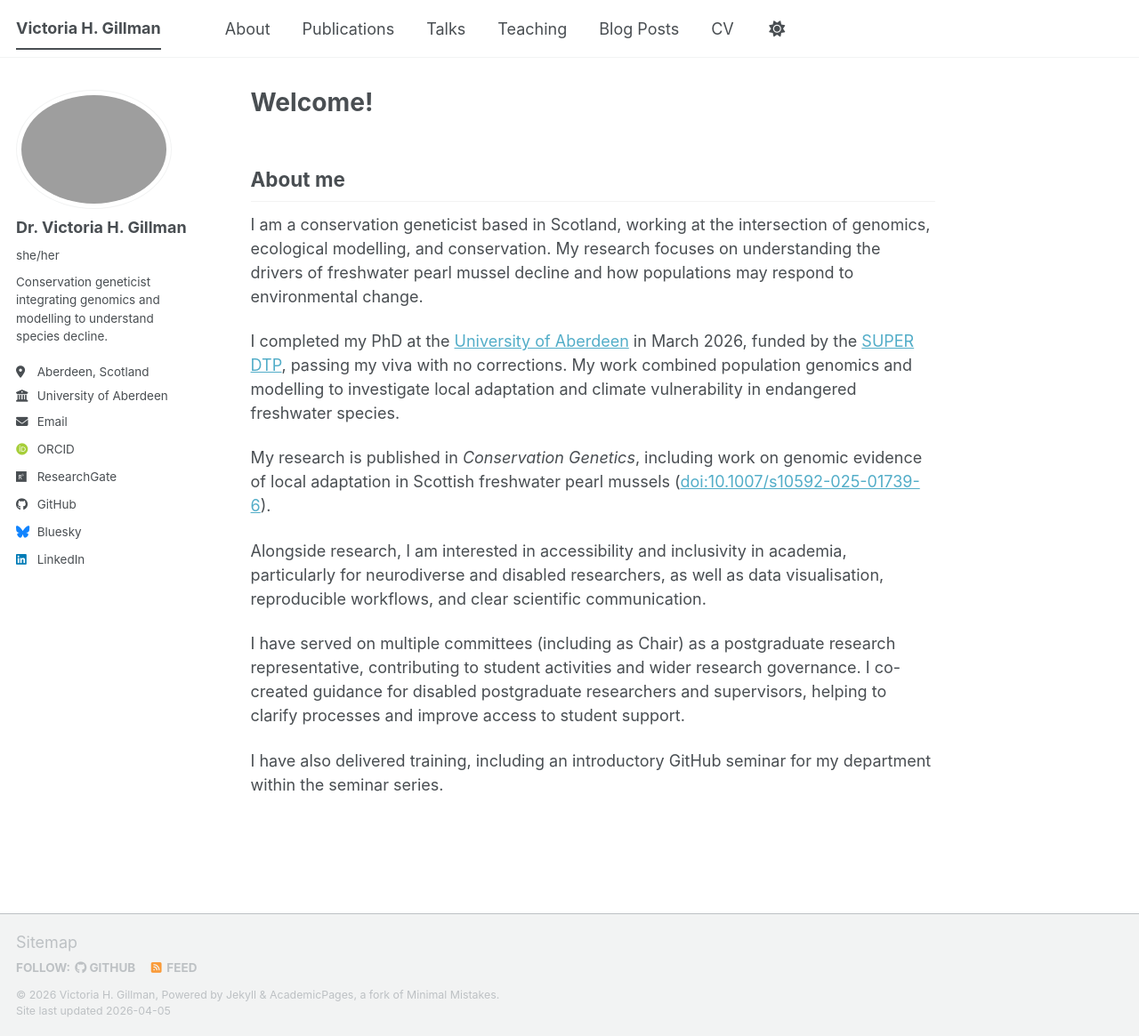
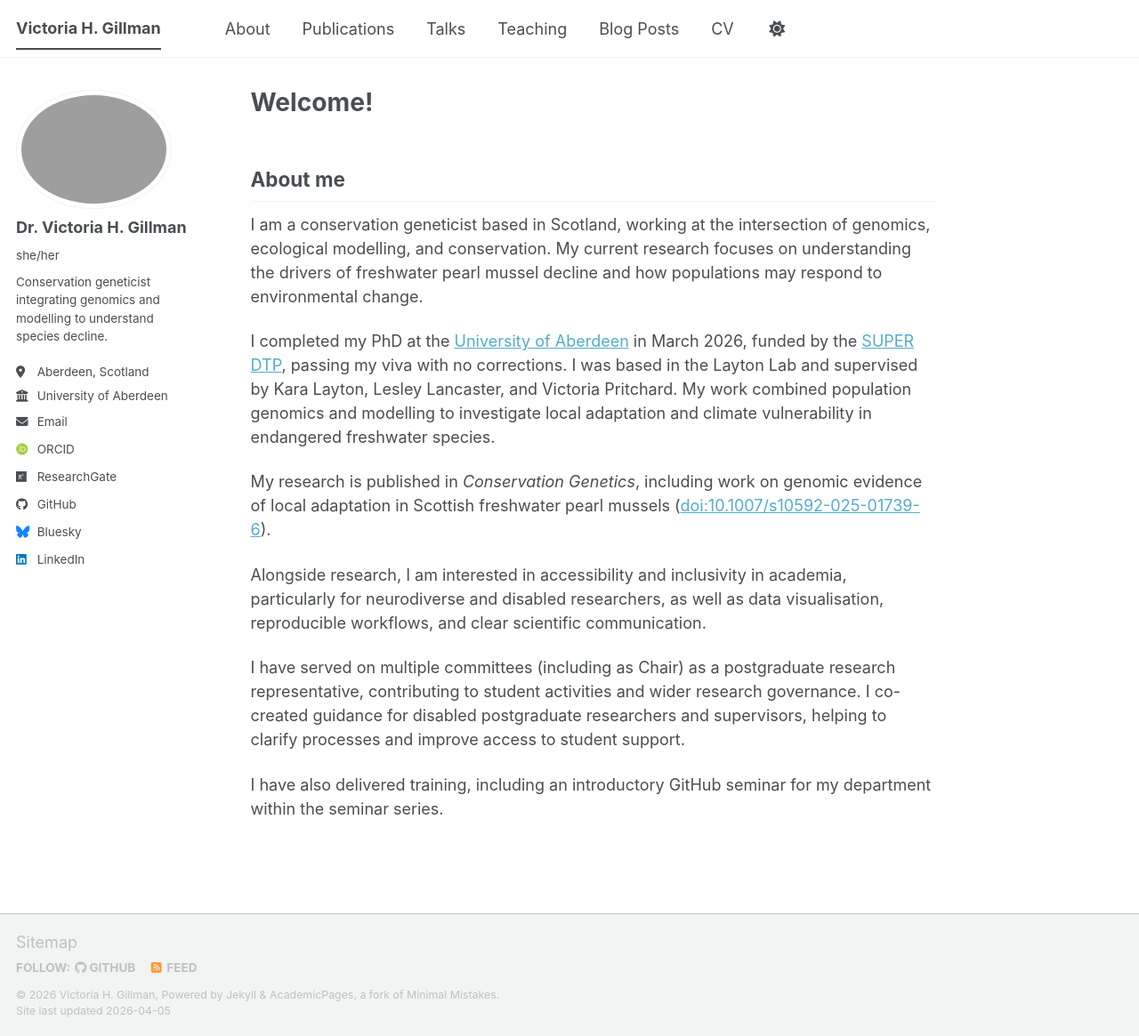
Before and after one commit to victoriagillman/victoriagillman.github.io, a Jekyll site: the page built from _pages/about.md, in a window 1280 px wide and 1165 px high. Shown: the whole window at 89% size. Built offline with Jekyll 4.4.1, drawn with Linux system fonts in a browser that asks for light colours; some web fonts are replaced; a script bundle is joined from its source files by our own code; library files that are not in the unit come from our copies.

```diff
--- a/_pages/about.md
+++ b/_pages/about.md
@@ -9,9 +9,9 @@ redirect_from:
 
 ## About me
 
-I am a conservation geneticist based in Scotland, working at the intersection of genomics, ecological modelling, and conservation. My research focuses on understanding the drivers of freshwater pearl mussel decline and how populations may respond to environmental change.
+I am a conservation geneticist based in Scotland, working at the intersection of genomics, ecological modelling, and conservation. My current research focuses on understanding the drivers of freshwater pearl mussel decline and how populations may respond to environmental change.
 
-I completed my PhD at the [University of Aberdeen](https://www.abdn.ac.uk) in March 2026, funded by the [SUPER DTP](https://superdtp.st-andrews.ac.uk/), passing my viva with no corrections. My work combined population genomics and modelling to investigate local adaptation and climate vulnerability in endangered freshwater species.
+I completed my PhD at the [University of Aberdeen](https://www.abdn.ac.uk) in March 2026, funded by the [SUPER DTP](https://superdtp.st-andrews.ac.uk/), passing my viva with no corrections. I was based in the Layton Lab and supervised by Kara Layton, Lesley Lancaster, and Victoria Pritchard. My work combined population genomics and modelling to investigate local adaptation and climate vulnerability in endangered freshwater species.
 
 My research is published in *Conservation Genetics*, including work on genomic evidence of local adaptation in Scottish freshwater pearl mussels ([doi:10.1007/s10592-025-01739-6](https://link.springer.com/article/10.1007/s10592-025-01739-6)).
 
```
Also changed, not shown: _posts/2026-04-04-goodbye-old-website.md (+0 -2 lines), images/favicon-32x32.png, images/favicon.ico, 1 other file.
